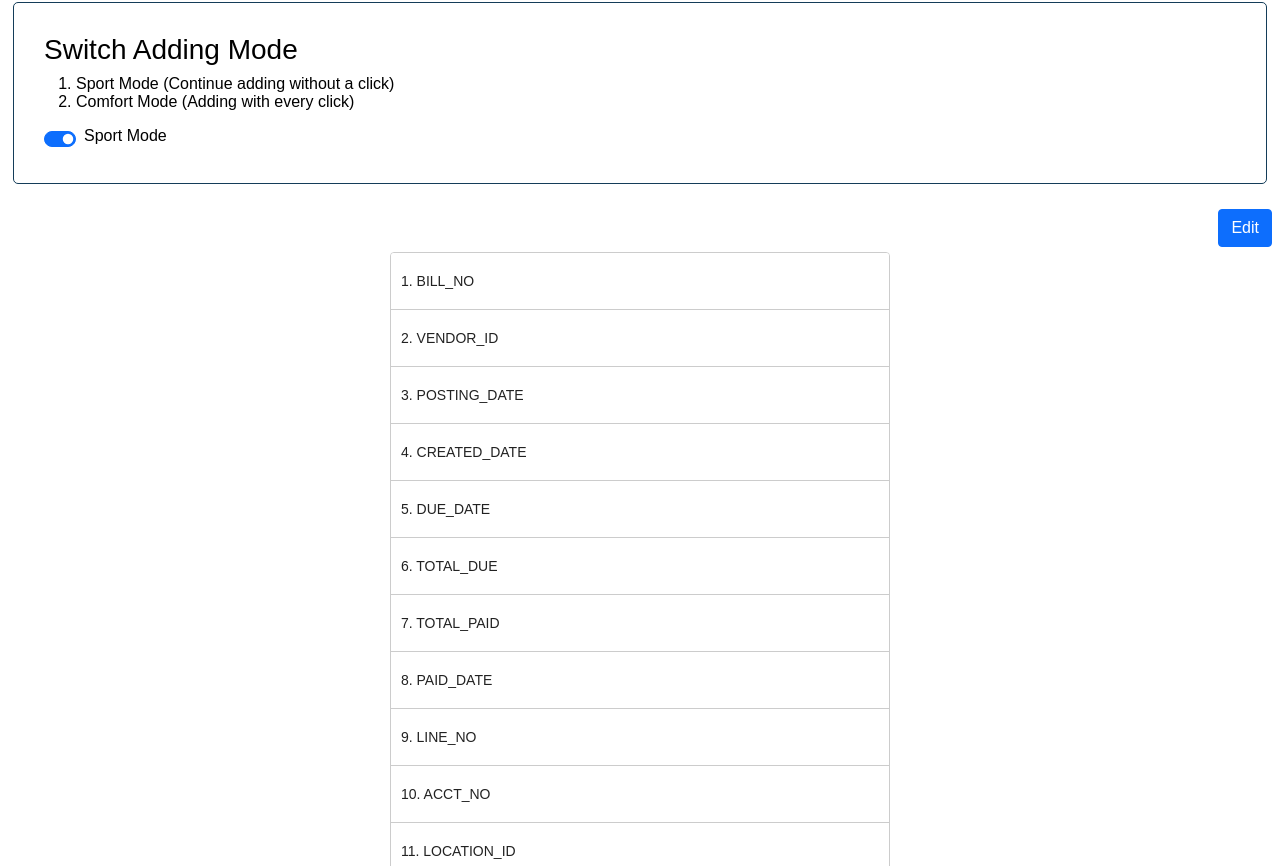
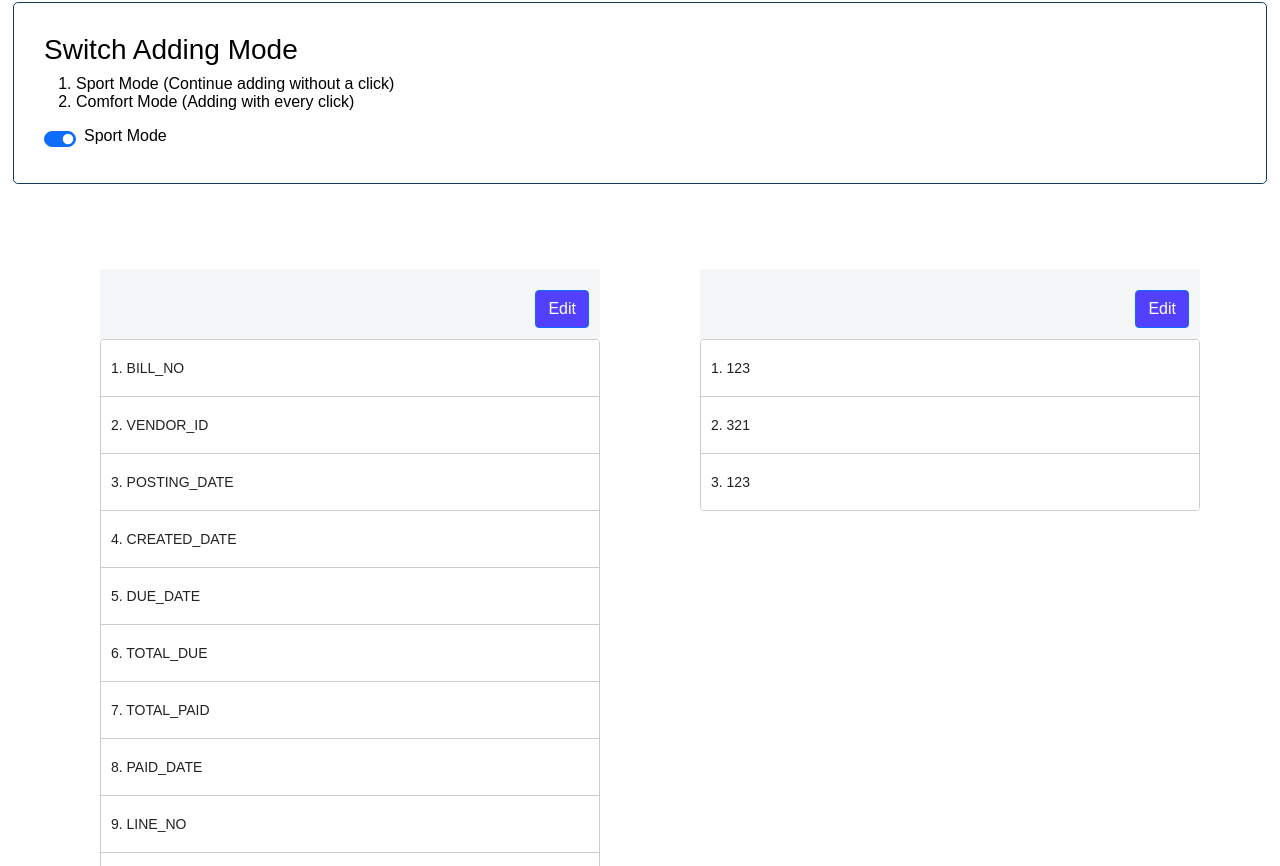
Before and after one commit to yuchilai/APExcelConvert, an Angular app: page / in a window 1280 px wide. Shown: the part 874-1740 px from the top of the page. Built offline with nearby package versions, Linux system fonts and the light colour scheme.

Commit message:
3 files modified

```diff
--- a/src/app/app.component.css
+++ b/src/app/app.component.css
@@ -92,7 +92,20 @@ p {
   display: flex;
   justify-content: flex-end;
   margin-top: 25px;
-  margin-bottom: 5px;
+  /* margin-bottom: 5px; */
+  padding: 20px 10px 10px 5px;
+  border: solid 1px rgb(244,246,248);
+  background-color: rgb(244,246,248);
+}
+
+#displayed-edit-btn{
+  background-color: rgb(83,64,255);
+}
+
+#displayed-edit-btn:hover{
+  background-color: #1800f3;
+  transition: all .2s ease-in-out;
+  transform: scale(1.09);
 }
 
 .control-accpet-box {
@@ -163,8 +176,20 @@ p {
 }
 
 .list-box {
+  width: 100%;
+
+}
+
+.displayed-list {
+  margin: 10px;
   display: flex;
   justify-content: center;
+  flex-wrap: wrap;
+  width: 100%;
+}
+
+.displayed-list-container{
+  margin: 50px;
 }
 
 .adding-mode {
@@ -221,32 +246,31 @@ p {
   text-align: center;
 }
 
-.show-download-file{
+.show-download-file {
   display: flex;
   justify-content: center;
   margin-top: 50px;
   flex-direction: column;
   align-items: center;
   color: rgb(65, 65, 65);
-
 }
 
-.show-download-file-title{
+.show-download-file-title {
   margin-top: 10px;
   color: #999;
   cursor: pointer;
 }
 
-#down-icon{
+#down-icon {
   cursor: pointer;
 }
 
 .noselect {
   -webkit-touch-callout: none; /* iOS Safari */
-    -webkit-user-select: none; /* Safari */
-     -khtml-user-select: none; /* Konqueror HTML */
-       -moz-user-select: none; /* Old versions of Firefox */
-        -ms-user-select: none; /* Internet Explorer/Edge */
-            user-select: none; /* Non-prefixed version, currently
+  -webkit-user-select: none; /* Safari */
+  -khtml-user-select: none; /* Konqueror HTML */
+  -moz-user-select: none; /* Old versions of Firefox */
+  -ms-user-select: none; /* Internet Explorer/Edge */
+  user-select: none; /* Non-prefixed version, currently
                                   supported by Chrome, Edge, Opera and Firefox */
 }
--- a/src/app/app.component.html
+++ b/src/app/app.component.html
@@ -109,27 +109,30 @@
     <label class="form-check-label" for="flexSwitchCheckDefault">{{isSportMode ? 'Sport Mode' : 'Comfort Mode'}}</label>
   </div>
 </div>
-<div class="btn-box">
-  <!-- <button type="button" class="{{!isEdit ? 'btn btn-primary' : 'btn btn-danger'}}" (click)=editOrder()>{{!isEdit ? 'Edit' : 'Close'}}</button> -->
-  <button *ngIf="!isEdit" type="button" class="btn btn-primary" (click)=editOrder()>Edit</button>
-  <button (click)=editOrder() *ngIf="isEdit" type="button" class="btn btn-outline-secondary">
-    <svg xmlns="http://www.w3.org/2000/svg" width="16" height="16" fill="currentColor" class="bi bi-x-lg" viewBox="0 0 16 16">
-      <path d="M1.293 1.293a1 1 0 0 1 1.414 0L8 6.586l5.293-5.293a1 1 0 1 1 1.414 1.414L9.414 8l5.293 5.293a1 1 0 0 1-1.414 1.414L8 9.414l-5.293 5.293a1 1 0 0 1-1.414-1.414L6.586 8 1.293 2.707a1 1 0 0 1 0-1.414z"/>
-    </svg>
-</button>
-</div>
+
 <div class="list-box">
   <div *ngIf="!isEdit" class="displayed-list">
-  <div *ngFor="let listObj of allFiledNameList" cdkDropList class="order-list">
+    <div *ngFor="let listObj of allFiledNameList" class="displayed-list-container">
+      <div class="btn-box">
+        <button *ngIf="!isEdit" type="button" class="btn btn-primary" id="displayed-edit-btn" (click)=editOrder(listObj)>Edit</button>
+      </div>
+      <div cdkDropList class="order-list">
         <div class="order-box" *ngFor="let item of listObj; let i = index">
           <div class="example-custom-placeholder" *cdkDragPlaceholder></div>
           {{ i+1 }}. {{ item }}
         </div>
-
+      </div>
     </div>
   </div>
 
 
+          <!-- <button type="button" class="{{!isEdit ? 'btn btn-primary' : 'btn btn-danger'}}" (click)=editOrder()>{{!isEdit ? 'Edit' : 'Close'}}</button> -->
+
+  <!-- <button (click)=editOrder() *ngIf="isEdit" type="button" class="btn btn-outline-secondary">
+  <svg xmlns="http://www.w3.org/2000/svg" width="16" height="16" fill="currentColor" class="bi bi-x-lg" viewBox="0 0 16 16">
+    <path d="M1.293 1.293a1 1 0 0 1 1.414 0L8 6.586l5.293-5.293a1 1 0 1 1 1.414 1.414L9.414 8l5.293 5.293a1 1 0 0 1-1.414 1.414L8 9.414l-5.293 5.293a1 1 0 0 1-1.414-1.414L6.586 8 1.293 2.707a1 1 0 0 1 0-1.414z"/>
+  </svg>
+</button> -->
   <div *ngIf="isEdit" cdkDropList class="edit-list" (cdkDropListDropped)="drop($event)">
 
     <div class="edit-box" *ngFor="let item of invoiceKeyList; let i = index" cdkDrag>
--- a/src/app/app.component.ts
+++ b/src/app/app.component.ts
@@ -51,6 +51,8 @@ export class AppComponent {
     const invoice = new Invoice();
     this.invoiceKeyList = Object.keys(invoice);
     this.allFiledNameList.push(this.invoiceKeyList);
+    const foo = ['123', '321', '123'];
+    this.allFiledNameList.push(foo);
     localStorage.setItem(this.storageName, JSON.stringify(this.allFiledNameList));
     const checkPoint = localStorage.getItem(this.storageName);
     if(checkPoint !== null && checkPoint.length > 0){
@@ -271,7 +273,8 @@ export class AppComponent {
     );
   }
 
-  editOrder(): void {
+  editOrder(item): void {
+    this.invoiceKeyList = item;
     this.isEdit = !this.isEdit;
     this.isAdding = false;
   }
```
Lines whose indentation alone changed are shown as unchanged.
